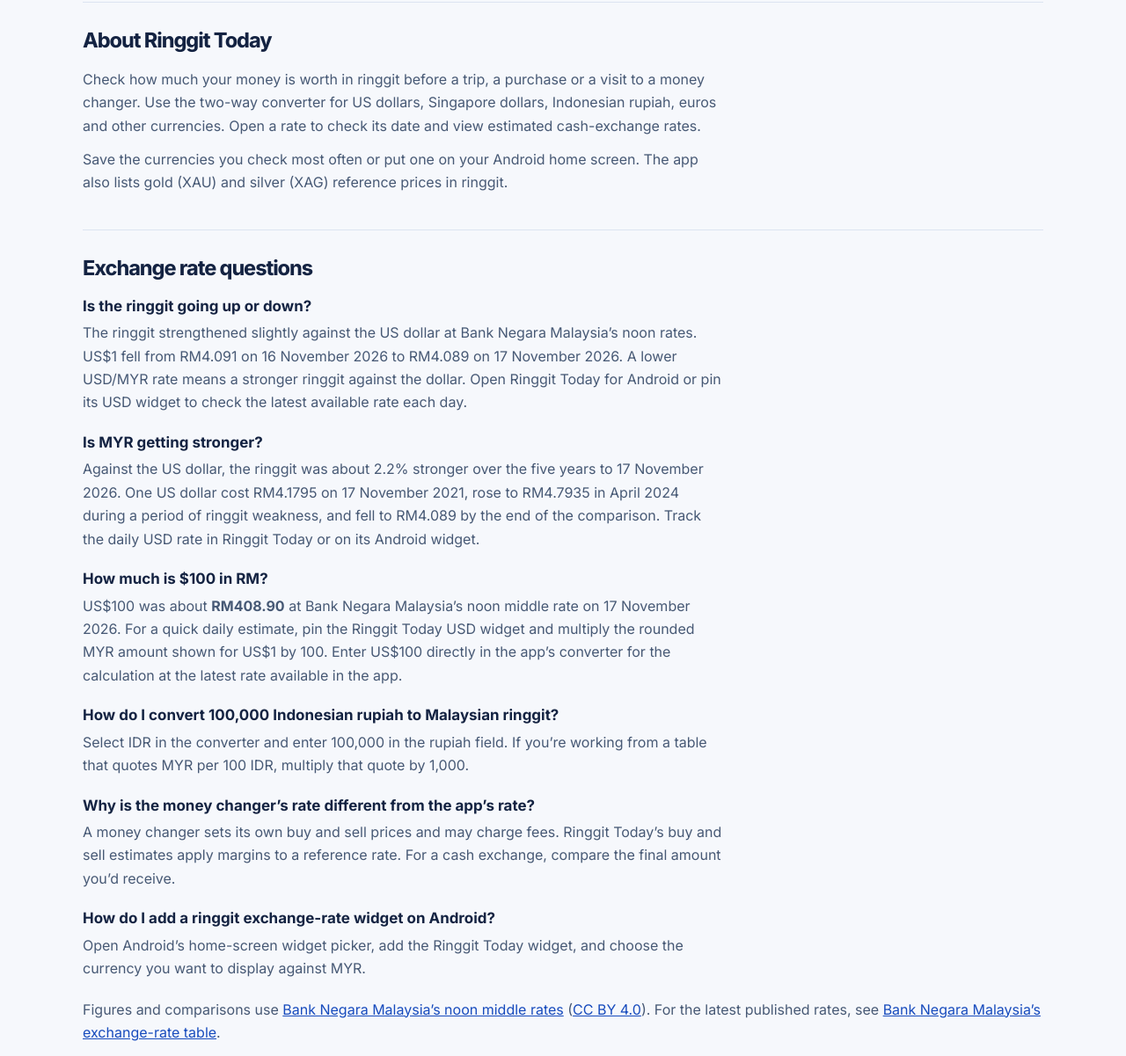
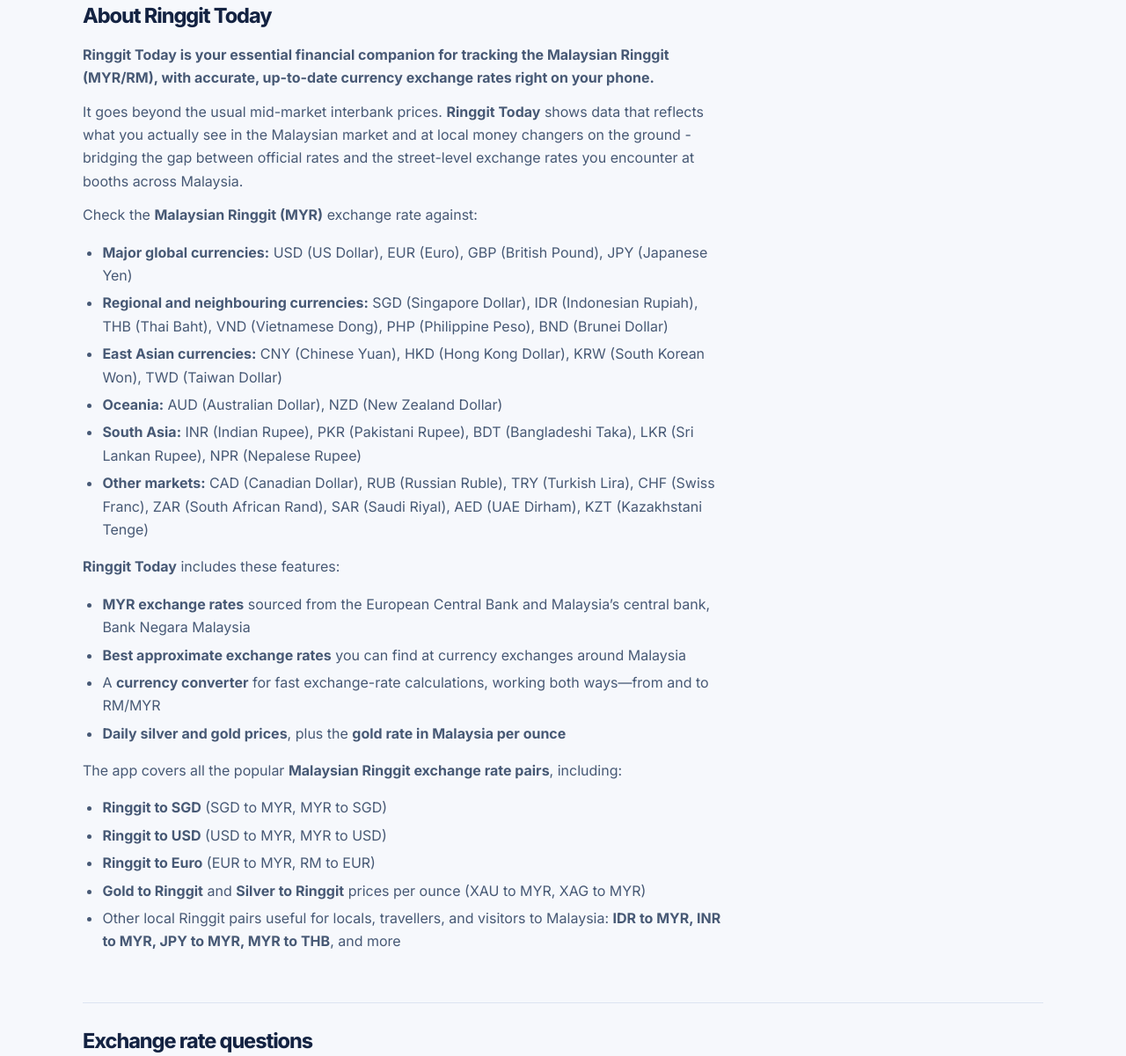
Before and after one commit to leonovde/leonovde.github.io, a plain HTML site: page android-apps/ringgit-today/index.html in a window 1280 px wide. Shown: the part 652-1853 px from the top of the page at 88% size. Drawn offline with Linux system fonts and the light colour scheme.

Commit message:
Use supplied app descriptions and remove dated rate FAQs

```diff
--- a/android-apps/ringgit-today/index.html
+++ b/android-apps/ringgit-today/index.html
@@ -4,13 +4,13 @@
   <meta charset="utf-8">
   <meta name="viewport" content="width=device-width, initial-scale=1">
   <title>Ringgit Today – MYR Exchange Rates &amp; Converter for Android</title>
-  <meta name="description" content="Track MYR rates against USD, SGD, IDR and more. Convert currencies, check gold and silver prices in ringgit, and pin a rate to your Android home screen.">
+  <meta name="description" content="Ringgit Today is your essential financial companion for tracking the Malaysian Ringgit (MYR/RM), with accurate, up-to-date currency exchange rates right on your phone.">
   <link rel="canonical" href="https://leonovde.github.io/android-apps/ringgit-today/">
   <meta name="theme-color" content="#f6f8fc">
   <meta property="og:type" content="website">
   <meta property="og:site_name" content="LDE Dev">
   <meta property="og:title" content="Ringgit Today – MYR Exchange Rates &amp; Converter for Android">
-  <meta property="og:description" content="Track MYR rates against USD, SGD, IDR and more. Convert currencies, check gold and silver prices in ringgit, and pin a rate to your Android home screen.">
+  <meta property="og:description" content="Ringgit Today is your essential financial companion for tracking the Malaysian Ringgit (MYR/RM), with accurate, up-to-date currency exchange rates right on your phone.">
   <meta property="og:url" content="https://leonovde.github.io/android-apps/ringgit-today/">
   <meta property="og:image" content="https://leonovde.github.io/assets/ringgit-today-share.jpg">
   <meta property="og:image:width" content="1200">
@@ -19,7 +19,7 @@
   <meta name="twitter:card" content="summary_large_image">
   <link rel="icon" href="/favicon.png" type="image/png">
   <link rel="stylesheet" href="/assets/site.css">
-  <script type="application/ld+json">{"@context":"https://schema.org","@type":"SoftwareApplication","name":"Ringgit Today","description":"Track Malaysian ringgit (MYR) rates, convert currencies both ways and check gold and silver reference prices from your Android phone.","url":"https://leonovde.github.io/android-apps/ringgit-today/","image":"https://leonovde.github.io/assets/ringgit-today.webp","operatingSystem":"Android","applicationCategory":"FinanceApplication","installUrl":"https://play.google.com/store/apps/details?id=com.leonov_dev.ringgittoday","publisher":{"@type":"Organization","@id":"https://leonovde.github.io/#publisher","name":"LDE Dev","url":"https://leonovde.github.io/"}}</script>
+  <script type="application/ld+json">{"@context":"https://schema.org","@type":"SoftwareApplication","name":"Ringgit Today","description":"Ringgit Today is your essential financial companion for tracking the Malaysian Ringgit (MYR/RM), with accurate, up-to-date currency exchange rates right on your phone.","url":"https://leonovde.github.io/android-apps/ringgit-today/","image":"https://leonovde.github.io/assets/ringgit-today.webp","operatingSystem":"Android","applicationCategory":"FinanceApplication","installUrl":"https://play.google.com/store/apps/details?id=com.leonov_dev.ringgittoday","publisher":{"@type":"Organization","@id":"https://leonovde.github.io/#publisher","name":"LDE Dev","url":"https://leonovde.github.io/"}}</script>
   <script>
     if (location.hash === '#privacy-policy') {
       location.replace('/android-apps/ringgit-today/privacy-policy/' + location.search);
@@ -39,7 +39,6 @@
     <section class="hero detail-hero" aria-labelledby="app-title">
       <div>
         <h1 id="app-title">Ringgit Today</h1>
-        <p>Track Malaysian ringgit (MYR) rates, convert currencies both ways and check gold and silver reference prices from your Android phone.</p>
         <div class="actions">
           <a class="button button-primary" href="https://play.google.com/store/apps/details?id=com.leonov_dev.ringgittoday">Get it on Google Play <span class="arrow" aria-hidden="true"></span></a>
           <a class="button" href="https://www.youtube.com/@ldedevapps">LDE Dev on YouTube <span class="arrow" aria-hidden="true"></span></a>
@@ -57,23 +56,35 @@
     </section>
     <section class="about-section" aria-labelledby="about-title">
       <h2 class="section-title" id="about-title">About Ringgit Today</h2>
-      <p>Check how much your money is worth in ringgit before a trip, a purchase or a visit to a money changer. Use the two-way converter for US dollars, Singapore dollars, Indonesian rupiah, euros and other currencies. Open a rate to check its date and view estimated cash-exchange rates.</p>
-      <p>Save the currencies you check most often or put one on your Android home screen. The app also lists gold (XAU) and silver (XAG) reference prices in ringgit.</p>
+      <p><strong>Ringgit Today is your essential financial companion for tracking the Malaysian Ringgit (MYR/RM), with accurate, up-to-date currency exchange rates right on your phone.</strong></p>
+      <p>It goes beyond the usual mid-market interbank prices. <strong>Ringgit Today</strong> shows data that reflects what you actually see in the Malaysian market and at local money changers on the ground - bridging the gap between official rates and the street-level exchange rates you encounter at booths across Malaysia.</p>
+      <p>Check the <strong>Malaysian Ringgit (MYR)</strong> exchange rate against:</p>
+      <ul>
+        <li><strong>Major global currencies:</strong> USD (US Dollar), EUR (Euro), GBP (British Pound), JPY (Japanese Yen)</li>
+        <li><strong>Regional and neighbouring currencies:</strong> SGD (Singapore Dollar), IDR (Indonesian Rupiah), THB (Thai Baht), VND (Vietnamese Dong), PHP (Philippine Peso), BND (Brunei Dollar)</li>
+        <li><strong>East Asian currencies:</strong> CNY (Chinese Yuan), HKD (Hong Kong Dollar), KRW (South Korean Won), TWD (Taiwan Dollar)</li>
+        <li><strong>Oceania:</strong> AUD (Australian Dollar), NZD (New Zealand Dollar)</li>
+        <li><strong>South Asia:</strong> INR (Indian Rupee), PKR (Pakistani Rupee), BDT (Bangladeshi Taka), LKR (Sri Lankan Rupee), NPR (Nepalese Rupee)</li>
+        <li><strong>Other markets:</strong> CAD (Canadian Dollar), RUB (Russian Ruble), TRY (Turkish Lira), CHF (Swiss Franc), ZAR (South African Rand), SAR (Saudi Riyal), AED (UAE Dirham), KZT (Kazakhstani Tenge)</li>
+      </ul>
+      <p><strong>Ringgit Today</strong> includes these features:</p>
+      <ul>
+        <li><strong>MYR exchange rates</strong> sourced from the European Central Bank and Malaysia’s central bank, Bank Negara Malaysia</li>
+        <li><strong>Best approximate exchange rates</strong> you can find at currency exchanges around Malaysia</li>
+        <li>A <strong>currency converter</strong> for fast exchange-rate calculations, working both ways—from and to RM/MYR</li>
+        <li><strong>Daily silver and gold prices</strong>, plus the <strong>gold rate in Malaysia per ounce</strong></li>
+      </ul>
+      <p>The app covers all the popular <strong>Malaysian Ringgit exchange rate pairs</strong>, including:</p>
+      <ul>
+        <li><strong>Ringgit to SGD</strong> (SGD to MYR, MYR to SGD)</li>
+        <li><strong>Ringgit to USD</strong> (USD to MYR, MYR to USD)</li>
+        <li><strong>Ringgit to Euro</strong> (EUR to MYR, RM to EUR)</li>
+        <li><strong>Gold to Ringgit</strong> and <strong>Silver to Ringgit</strong> prices per ounce (XAU to MYR, XAG to MYR)</li>
+        <li>Other local Ringgit pairs useful for locals, travellers, and visitors to Malaysia: <strong>IDR to MYR, INR to MYR, JPY to MYR, MYR to THB</strong>, and more</li>
+      </ul>
     </section>
     <section class="questions-section" aria-labelledby="exchange-rate-questions">
       <h2 class="section-title" id="exchange-rate-questions" tabindex="-1">Exchange rate questions</h2>
-      <div class="question">
-        <h3>Is the ringgit going up or down?</h3>
-        <p>The ringgit strengthened slightly against the US dollar at Bank Negara Malaysia’s noon rates. US$1 fell from RM4.091 on <time datetime="2026-11-16">16 November 2026</time> to RM4.089 on <time datetime="2026-11-17">17 November 2026</time>. A lower USD/MYR rate means a stronger ringgit against the dollar. Open Ringgit Today for Android or pin its USD widget to check the latest available rate each day.</p>
-      </div>
-      <div class="question">
-        <h3>Is MYR getting stronger?</h3>
-        <p>Against the US dollar, the ringgit was about 2.2% stronger over the five years to <time datetime="2026-11-17">17 November 2026</time>. One US dollar cost RM4.1795 on <time datetime="2021-11-17">17 November 2021</time>, rose to RM4.7935 in April 2024 during a period of ringgit weakness, and fell to RM4.089 by the end of the comparison. Track the daily USD rate in Ringgit Today or on its Android widget.</p>
-      </div>
-      <div class="question">
-        <h3>How much is $100 in RM?</h3>
-        <p>US$100 was about <strong>RM408.90</strong> at Bank Negara Malaysia’s noon middle rate on <time datetime="2026-11-17">17 November 2026</time>. For a quick daily estimate, pin the Ringgit Today USD widget and multiply the rounded MYR amount shown for US$1 by 100. Enter US$100 directly in the app’s converter for the calculation at the latest rate available in the app.</p>
-      </div>
       <div class="question">
         <h3>How do I convert 100,000 Indonesian rupiah to Malaysian ringgit?</h3>
         <p>Select IDR in the converter and enter 100,000 in the rupiah field. If you’re working from a table that quotes MYR per 100 IDR, multiply that quote by 1,000.</p>
@@ -86,7 +97,7 @@
         <h3>How do I add a ringgit exchange-rate widget on Android?</h3>
         <p>Open Android’s home-screen widget picker, add the Ringgit Today widget, and choose the currency you want to display against MYR.</p>
       </div>
-      <p class="rate-reference">Figures and comparisons use <a href="https://data.gov.my/data-catalogue/exchangerates_daily_1200">Bank Negara Malaysia’s noon middle rates</a> (<a href="https://creativecommons.org/licenses/by/4.0/">CC BY 4.0</a>). For the latest published rates, see <a href="https://www.bnm.gov.my/latest-rates">Bank Negara Malaysia’s exchange-rate table</a>.</p>
+      <p class="rate-reference">For the latest published rates, see <a href="https://www.bnm.gov.my/latest-rates">Bank Negara Malaysia’s exchange-rate table</a>.</p>
     </section>
   </main>
   <footer class="site-footer">
--- a/assets/site.css
+++ b/assets/site.css
@@ -256,7 +256,6 @@ h1 {
   padding-block: 12px 43px;
 }
 .detail-hero h1 { font-size: clamp(2.8rem, 6.1vw, 5.1rem); }
-.detail-hero p { margin-top: 17px; }
 .detail-hero .art .app-icon { width: clamp(122px, 16vw, 195px); }
 .detail-sgd .art {
   border-color: #f2dfe3;
@@ -332,8 +331,10 @@ h1 {
   padding-block: 28px 40px;
   border-top: 1px solid var(--line);
 }
-.about-section p { max-width: 72ch; }
-.about-section p + p { margin-top: 12px; }
+.about-section p, .about-section ul { max-width: 72ch; }
+.about-section p + p, .about-section ul + p { margin-top: 12px; }
+.about-section ul { padding-inline-start: 1.4em; }
+.about-section li + li { margin-top: 5px; }
 .question {
   max-width: 72ch;
   margin-bottom: 20px;
@@ -343,7 +344,7 @@ h1 {
   font-size: 1.06rem;
   line-height: 1.45;
 }
-.about-section p, .question p, .rate-reference {
+.about-section p, .about-section ul, .question p, .rate-reference {
   color: var(--muted);
   line-height: 1.65;
 }
```
Also changed, not shown: android-apps/sgd-today/index.html (+7 -6 lines).
